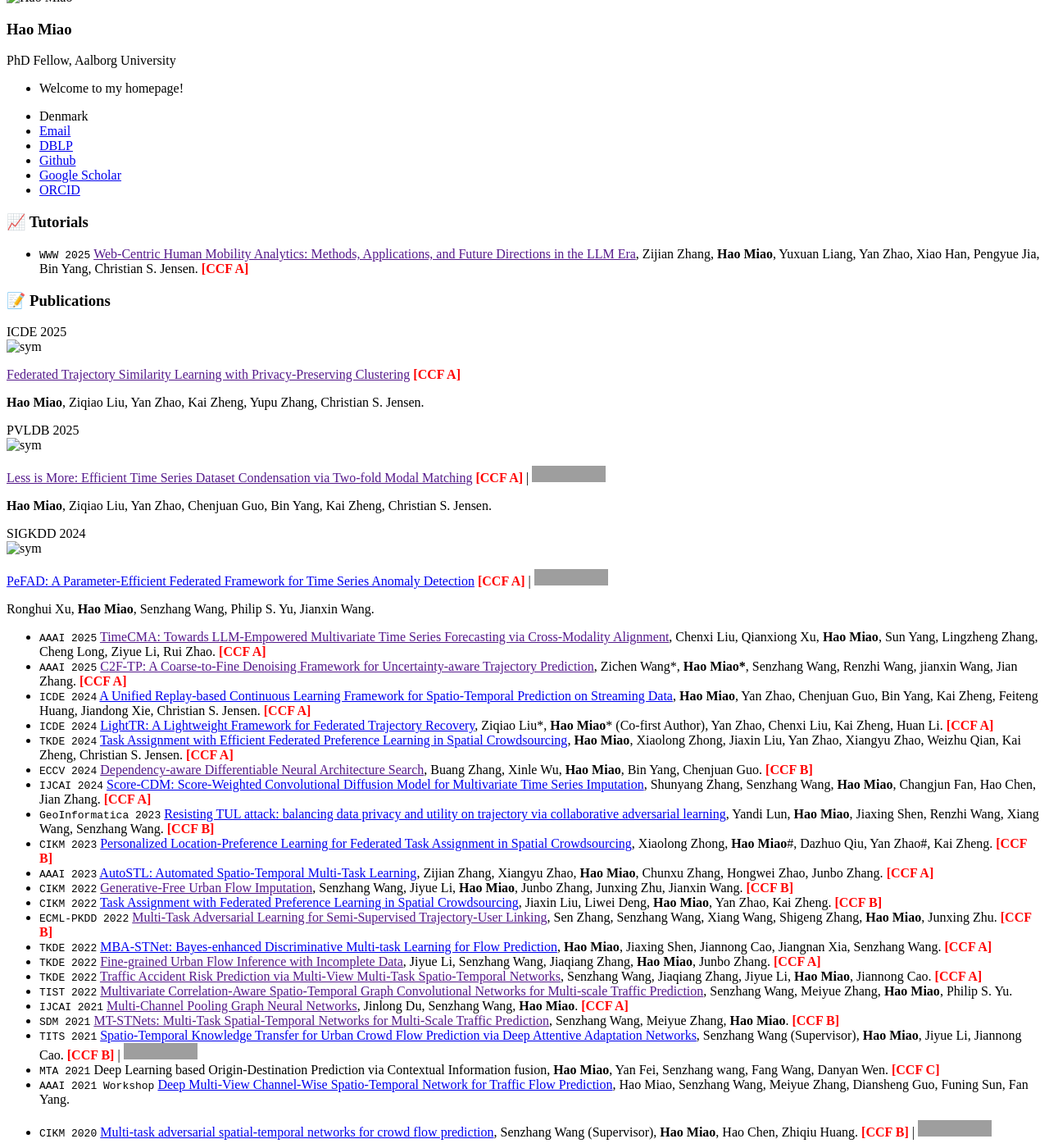
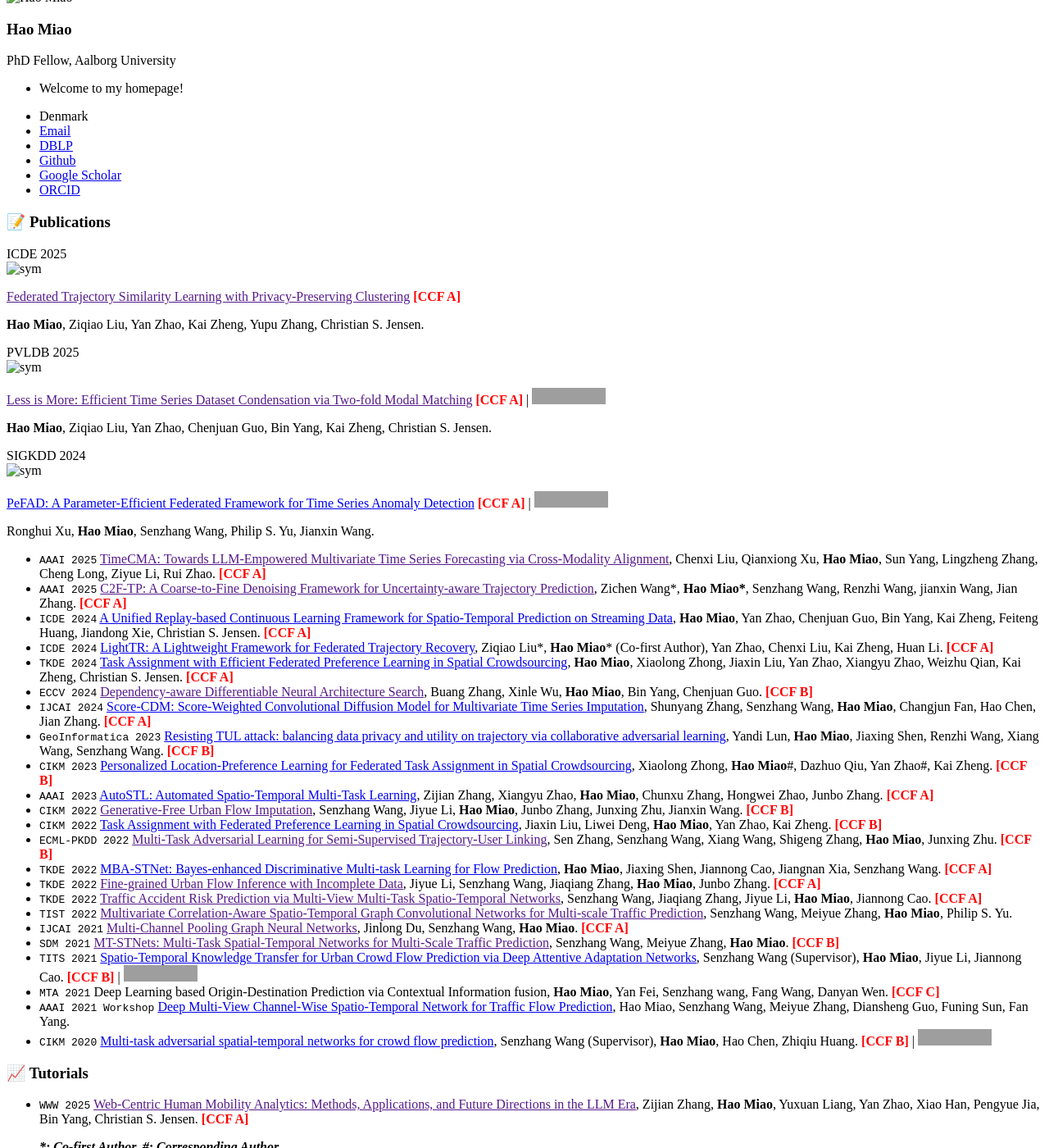
Before and after one commit to MiaoHaoSunny/MiaoHaoSunny.github.io, a Jekyll site: the page built from _pages/includes/pub.md, in a window 1280 px wide and 1400 px high, scrolled down 196 px. Shown: the whole window at 82% size. Built offline with Jekyll 4.4.1, drawn with Linux system fonts in a browser that asks for light colours; our own code applies the rules of GitHub Pages for plain Markdown files; some of the changed lines change nothing that is shown; grey boxes are pictures that could not be loaded.

Commit message:
Update pub.md

```diff
--- a/_pages/includes/pub.md
+++ b/_pages/includes/pub.md
@@ -1,6 +1,3 @@
-# 📈 Tutorials
-- ``WWW 2025`` [Web-Centric Human Mobility Analytics: Methods, Applications, and Future Directions in the LLM Era](), Zijian Zhang, **Hao Miao**, Yuxuan Liang, Yan Zhao, Xiao Han, Pengyue Jia, Bin Yang, Christian S. Jensen. <b><font color="red">[CCF A]</font></b>
-
 # 📝 Publications
 
 <div class='paper-box'><div class='paper-box-image'><div><div class="badge">ICDE 2025</div><img src='images/FTSL.png' alt="sym" width="100%"></div></div>
@@ -55,4 +52,7 @@ Ronghui Xu, **Hao Miao**, Senzhang Wang, Philip S. Yu, Jianxin Wang.
 - ``AAAI 2021 Workshop`` [Deep Multi-View Channel-Wise Spatio-Temporal Network for Traffic Flow Prediction](http://arxiv.org/abs/2404.15034), Hao Miao, Senzhang Wang, Meiyue Zhang, Diansheng Guo, Funing Sun, Fan Yang.
 - ``CIKM 2020`` [Multi-task adversarial spatial-temporal networks for crowd flow prediction](https://dl.acm.org/doi/abs/10.1145/3340531.3412054), Senzhang Wang (Supervisor), **Hao Miao**, Hao Chen, Zhiqiu Huang. <b><font color="red">[CCF B]</font></b> \| [![](https://img.shields.io/github/stars/MiaoHaoSunny/MT-ASTN?style=social&label=MT-ASTN Stars)](https://github.com/MiaoHaoSunny/MT-ASTN)
 
+# 📈 Tutorials
+- ``WWW 2025`` [Web-Centric Human Mobility Analytics: Methods, Applications, and Future Directions in the LLM Era](), Zijian Zhang, **Hao Miao**, Yuxuan Liang, Yan Zhao, Xiao Han, Pengyue Jia, Bin Yang, Christian S. Jensen. <b><font color="red">[CCF A]</font></b>
+
   _**\*: Co-first Author, \#: Corresponding Author**_
```
